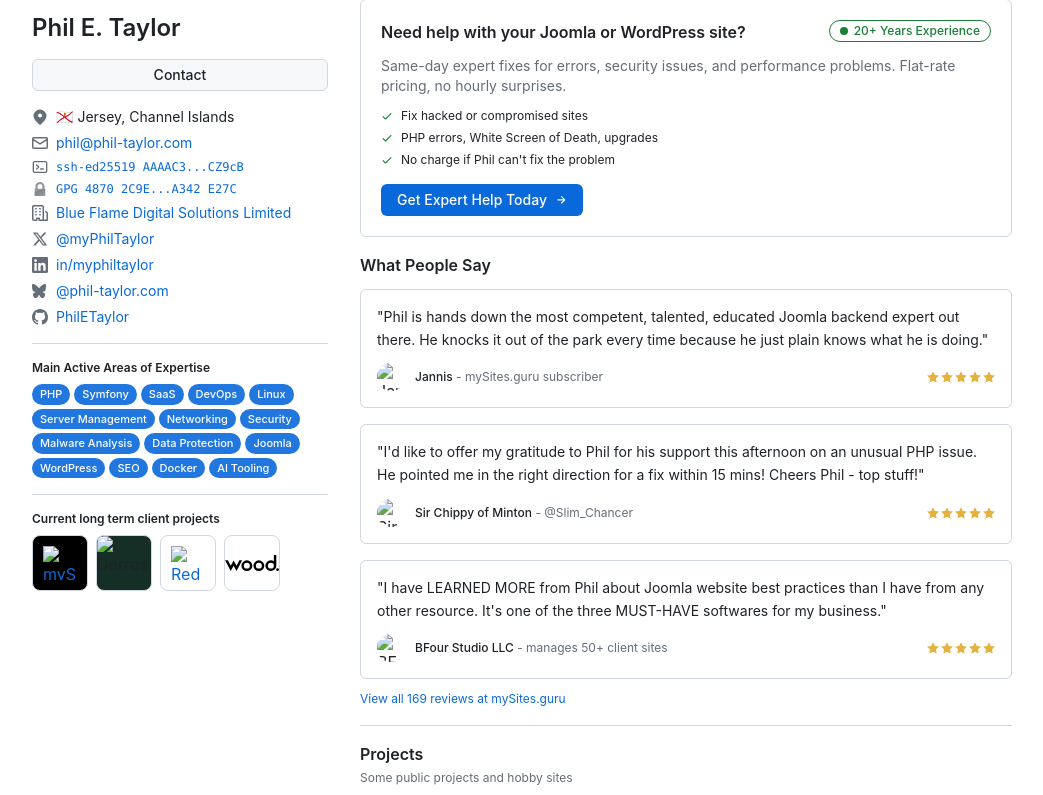
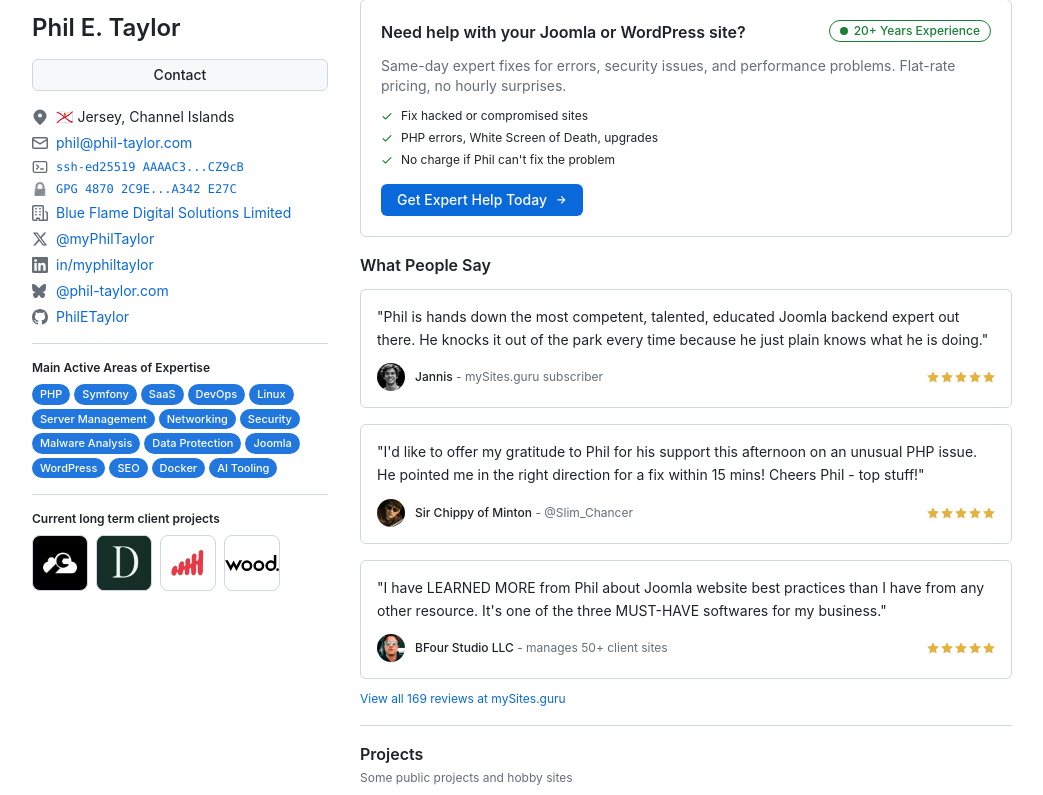
Before and after one commit to PhilETaylor/phil-taylor.com, a website: page public/index.html in a window 1280 px wide. Shown: the part 347-1142 px from the top of the page, without its empty margins (118-1161 px from the left). Drawn offline with Linux system fonts and the light colour scheme.

Commit message:
Rename icons/ to img/ to fix Dropbox gitignore conflict
The global gitignore in ~/Dropbox had an Icon? rule that matched
files inside any directory containing "Icon" in its path, preventing
icon files from being tracked. Renaming to img/ avoids the pattern
and ensures all client logos and avatars are deployed.

```diff
--- a/public/index.html
+++ b/public/index.html
@@ -129,28 +129,28 @@
           <h2 class="text-xs font-semibold mb-2" style="color: var(--color-primer-fg);">Current long term client projects</h2>
           <div class="flex gap-2">
             <a href="https://mySites.guru?rel=phil-taylor.com" title="mySites.guru" class="relative group">
-              <div class="w-14 h-14 rounded-lg border border-[var(--color-primer-border)] bg-black p-2.5 hover:scale-105 hover:shadow-md transition-all duration-150"><img src="/icons/mysites-guru-white.png" alt="mySites.guru" class="w-full h-full object-contain" loading="lazy"></div>
+              <div class="w-14 h-14 rounded-lg border border-[var(--color-primer-border)] bg-black p-2.5 hover:scale-105 hover:shadow-md transition-all duration-150"><img src="/img/mysites-guru-white.png" alt="mySites.guru" class="w-full h-full object-contain" loading="lazy"></div>
               <div class="absolute bottom-full left-0 mb-2 w-52 rounded-[6px] border border-[var(--color-primer-border)] bg-[var(--color-primer-canvas-default)] p-3 shadow-lg invisible group-hover:visible opacity-0 group-hover:opacity-100 transition-all duration-150 z-10">
                 <p class="text-xs font-semibold mb-1" style="color: var(--color-primer-fg);">mySites.guru</p>
                 <p class="text-[11px] leading-snug" style="color: var(--color-primer-fg-muted);">WordPress & Joomla site management platform. Security audits, backups, uptime monitoring, and updates for agencies managing multiple client sites.</p>
               </div>
             </a>
 <span title="Derros" class="relative group cursor-default">
-              <div class="w-14 h-14 rounded-lg border border-[var(--color-primer-border)] bg-[#152e26] hover:scale-105 hover:shadow-md transition-all duration-150 overflow-hidden"><img src="/icons/derros.png" alt="Derros" class="w-full h-full object-cover" loading="lazy"></div>
+              <div class="w-14 h-14 rounded-lg border border-[var(--color-primer-border)] bg-[#152e26] hover:scale-105 hover:shadow-md transition-all duration-150 overflow-hidden"><img src="/img/derros.png" alt="Derros" class="w-full h-full object-cover" loading="lazy"></div>
               <div class="absolute bottom-full left-0 mb-2 w-52 rounded-[6px] border border-[var(--color-primer-border)] bg-[var(--color-primer-canvas-default)] p-3 shadow-lg invisible group-hover:visible opacity-0 group-hover:opacity-100 transition-all duration-150 z-10">
                 <p class="text-xs font-semibold mb-1" style="color: var(--color-primer-fg);">Derros</p>
                 <p class="text-[11px] leading-snug" style="color: var(--color-primer-fg-muted);">Private software consultancy. Bespoke development, architecture, and technical advisory for select clients.</p>
               </div>
             </span>
             <a href="https://www.redevolution.com/?rel=phil-taylor.com" title="Red Evolution" class="relative group">
-              <img src="/icons/redevolution.svg" alt="Red Evolution" class="w-14 h-14 rounded-lg border border-[var(--color-primer-border)] p-2.5 bg-white hover:scale-105 hover:shadow-md transition-all duration-150" loading="lazy">
+              <img src="/img/redevolution.svg" alt="Red Evolution" class="w-14 h-14 rounded-lg border border-[var(--color-primer-border)] p-2.5 bg-white hover:scale-105 hover:shadow-md transition-all duration-150" loading="lazy">
               <div class="absolute bottom-full left-0 mb-2 w-52 rounded-[6px] border border-[var(--color-primer-border)] bg-[var(--color-primer-canvas-default)] p-3 shadow-lg invisible group-hover:visible opacity-0 group-hover:opacity-100 transition-all duration-150 z-10">
                 <p class="text-xs font-semibold mb-1" style="color: var(--color-primer-fg);">Red Evolution</p>
                 <p class="text-[11px] leading-snug" style="color: var(--color-primer-fg-muted);">Industrial marketing agency specialising in visibility and lead generation for technology companies. Phil provides backend development and DevOps support.</p>
               </div>
             </a>
             <span title="wood." class="relative group cursor-default">
-              <div class="w-14 h-14 rounded-lg border border-[var(--color-primer-border)] bg-white p-2 hover:scale-105 hover:shadow-md transition-all duration-150 overflow-hidden flex items-center justify-center"><img src="/icons/wood.svg" alt="wood." class="w-full h-full object-contain" loading="lazy"></div>
+              <div class="w-14 h-14 rounded-lg border border-[var(--color-primer-border)] bg-white p-2 hover:scale-105 hover:shadow-md transition-all duration-150 overflow-hidden flex items-center justify-center"><img src="/img/wood.svg" alt="wood." class="w-full h-full object-contain" loading="lazy"></div>
               <div class="absolute bottom-full left-0 mb-2 w-52 rounded-[6px] border border-[var(--color-primer-border)] bg-[var(--color-primer-canvas-default)] p-3 shadow-lg invisible group-hover:visible opacity-0 group-hover:opacity-100 transition-all duration-150 z-10">
                 <p class="text-xs font-semibold mb-1" style="color: var(--color-primer-fg);">wood.</p>
                 <p class="text-[11px] leading-snug" style="color: var(--color-primer-fg-muted);">Phil is actively developing SaaS for the management of critical national energy infrastructure, including windfarm and battery storage management sites.</p>
@@ -212,7 +212,7 @@
               <p class="text-sm leading-relaxed mb-3" style="color: var(--color-primer-fg);">"Phil is hands down the most competent, talented, educated Joomla backend expert out there. He knocks it out of the park every time because he just plain knows what he is doing."</p>
               <div class="flex items-center justify-between">
                 <div class="flex items-center gap-2.5">
-                  <img src="/icons/avatar-1.jpg" alt="Jannis" class="w-7 h-7 rounded-full" loading="lazy">
+                  <img src="/img/avatar-1.jpg" alt="Jannis" class="w-7 h-7 rounded-full" loading="lazy">
                   <span class="text-xs"><span class="font-medium" style="color: var(--color-primer-fg);">Jannis</span> <span style="color: var(--color-primer-fg-muted);">- mySites.guru subscriber</span></span>
                 </div>
                 <div class="flex gap-0.5"><svg width="12" height="12" viewBox="0 0 24 24" fill="#e3b341"><path d="M12 .587l3.668 7.431 8.2 1.192-5.934 5.787 1.4 8.166L12 19.747l-7.334 3.416 1.4-8.166L.133 9.21l8.2-1.192z"/></svg><svg width="12" height="12" viewBox="0 0 24 24" fill="#e3b341"><path d="M12 .587l3.668 7.431 8.2 1.192-5.934 5.787 1.4 8.166L12 19.747l-7.334 3.416 1.4-8.166L.133 9.21l8.2-1.192z"/></svg><svg width="12" height="12" viewBox="0 0 24 24" fill="#e3b341"><path d="M12 .587l3.668 7.431 8.2 1.192-5.934 5.787 1.4 8.166L12 19.747l-7.334 3.416 1.4-8.166L.133 9.21l8.2-1.192z"/></svg><svg width="12" height="12" viewBox="0 0 24 24" fill="#e3b341"><path d="M12 .587l3.668 7.431 8.2 1.192-5.934 5.787 1.4 8.166L12 19.747l-7.334 3.416 1.4-8.166L.133 9.21l8.2-1.192z"/></svg><svg width="12" height="12" viewBox="0 0 24 24" fill="#e3b341"><path d="M12 .587l3.668 7.431 8.2 1.192-5.934 5.787 1.4 8.166L12 19.747l-7.334 3.416 1.4-8.166L.133 9.21l8.2-1.192z"/></svg></div>
@@ -223,7 +223,7 @@
               <p class="text-sm leading-relaxed mb-3" style="color: var(--color-primer-fg);">"I'd like to offer my gratitude to Phil for his support this afternoon on an unusual PHP issue. He pointed me in the right direction for a fix within 15 mins! Cheers Phil - top stuff!"</p>
               <div class="flex items-center justify-between">
                 <div class="flex items-center gap-2.5">
-                  <img src="/icons/avatar-2.jpg" alt="Sir Chippy of Minton" class="w-7 h-7 rounded-full" loading="lazy">
+                  <img src="/img/avatar-2.jpg" alt="Sir Chippy of Minton" class="w-7 h-7 rounded-full" loading="lazy">
                   <span class="text-xs"><span class="font-medium" style="color: var(--color-primer-fg);">Sir Chippy of Minton</span> <span style="color: var(--color-primer-fg-muted);">- @Slim_Chancer</span></span>
                 </div>
                 <div class="flex gap-0.5"><svg width="12" height="12" viewBox="0 0 24 24" fill="#e3b341"><path d="M12 .587l3.668 7.431 8.2 1.192-5.934 5.787 1.4 8.166L12 19.747l-7.334 3.416 1.4-8.166L.133 9.21l8.2-1.192z"/></svg><svg width="12" height="12" viewBox="0 0 24 24" fill="#e3b341"><path d="M12 .587l3.668 7.431 8.2 1.192-5.934 5.787 1.4 8.166L12 19.747l-7.334 3.416 1.4-8.166L.133 9.21l8.2-1.192z"/></svg><svg width="12" height="12" viewBox="0 0 24 24" fill="#e3b341"><path d="M12 .587l3.668 7.431 8.2 1.192-5.934 5.787 1.4 8.166L12 19.747l-7.334 3.416 1.4-8.166L.133 9.21l8.2-1.192z"/></svg><svg width="12" height="12" viewBox="0 0 24 24" fill="#e3b341"><path d="M12 .587l3.668 7.431 8.2 1.192-5.934 5.787 1.4 8.166L12 19.747l-7.334 3.416 1.4-8.166L.133 9.21l8.2-1.192z"/></svg><svg width="12" height="12" viewBox="0 0 24 24" fill="#e3b341"><path d="M12 .587l3.668 7.431 8.2 1.192-5.934 5.787 1.4 8.166L12 19.747l-7.334 3.416 1.4-8.166L.133 9.21l8.2-1.192z"/></svg></div>
@@ -234,7 +234,7 @@
               <p class="text-sm leading-relaxed mb-3" style="color: var(--color-primer-fg);">"I have LEARNED MORE from Phil about Joomla website best practices than I have from any other resource. It's one of the three MUST-HAVE softwares for my business."</p>
               <div class="flex items-center justify-between">
                 <div class="flex items-center gap-2.5">
-                  <img src="/icons/avatar-3.jpg" alt="BFour Studio LLC" class="w-7 h-7 rounded-full" loading="lazy">
+                  <img src="/img/avatar-3.jpg" alt="BFour Studio LLC" class="w-7 h-7 rounded-full" loading="lazy">
                   <span class="text-xs"><span class="font-medium" style="color: var(--color-primer-fg);">BFour Studio LLC</span> <span style="color: var(--color-primer-fg-muted);">- manages 50+ client sites</span></span>
                 </div>
                 <div class="flex gap-0.5"><svg width="12" height="12" viewBox="0 0 24 24" fill="#e3b341"><path d="M12 .587l3.668 7.431 8.2 1.192-5.934 5.787 1.4 8.166L12 19.747l-7.334 3.416 1.4-8.166L.133 9.21l8.2-1.192z"/></svg><svg width="12" height="12" viewBox="0 0 24 24" fill="#e3b341"><path d="M12 .587l3.668 7.431 8.2 1.192-5.934 5.787 1.4 8.166L12 19.747l-7.334 3.416 1.4-8.166L.133 9.21l8.2-1.192z"/></svg><svg width="12" height="12" viewBox="0 0 24 24" fill="#e3b341"><path d="M12 .587l3.668 7.431 8.2 1.192-5.934 5.787 1.4 8.166L12 19.747l-7.334 3.416 1.4-8.166L.133 9.21l8.2-1.192z"/></svg><svg width="12" height="12" viewBox="0 0 24 24" fill="#e3b341"><path d="M12 .587l3.668 7.431 8.2 1.192-5.934 5.787 1.4 8.166L12 19.747l-7.334 3.416 1.4-8.166L.133 9.21l8.2-1.192z"/></svg><svg width="12" height="12" viewBox="0 0 24 24" fill="#e3b341"><path d="M12 .587l3.668 7.431 8.2 1.192-5.934 5.787 1.4 8.166L12 19.747l-7.334 3.416 1.4-8.166L.133 9.21l8.2-1.192z"/></svg></div>
```
Also changed, not shown: public/img/avatar-1.jpg (added), public/img/avatar-2.jpg (added), public/img/avatar-3.jpg (added), public/img/derros.png (added), public/img/gpg.svg (added), public/img/mysites-guru-white.png (added), public/img/mysites-guru-white.svg (added), public/img/mysites-guru.png (added), public/img/mysites-guru.svg (added), public/img/redevolution.svg (added), public/img/wood-group.svg (added), public/img/wood.svg (renamed from public/icons/wood.svg).
